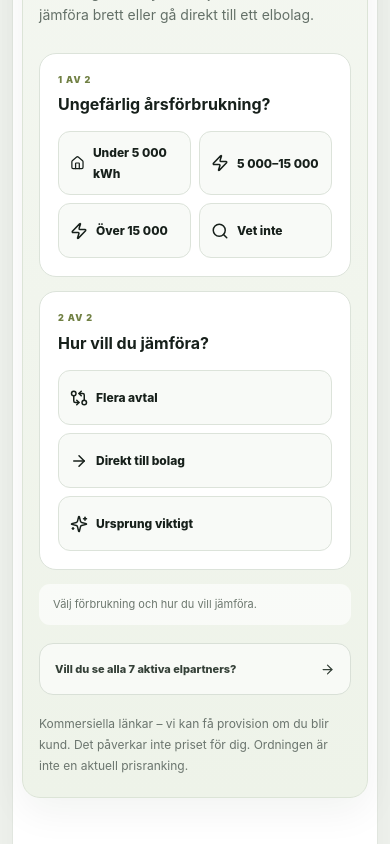
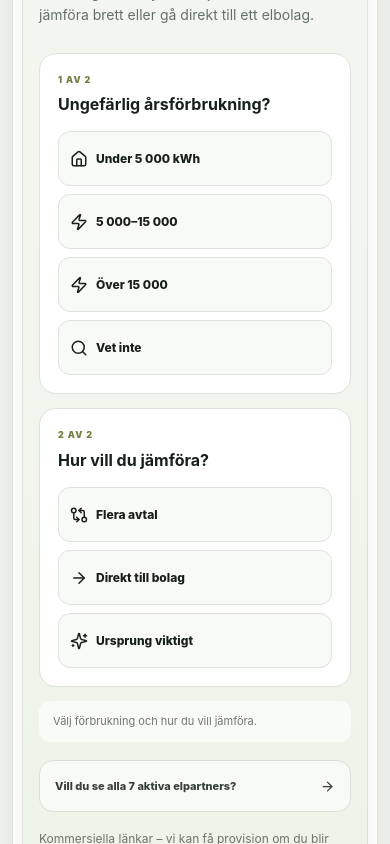
Before and after one commit to arvidlandin-cpu/sankkostnaden, a Next.js app: page /elavtal/billigaste-elavtalet in a window 390 px wide. Shown: the part 2180-3024 px from the top of the page. Built offline with nearby package versions, Linux system fonts and the light colour scheme.

Commit message:
Support guided matchers across all categories

```diff
--- a/styles/global.css
+++ b/styles/global.css
@@ -1683,3 +1683,26 @@ footer{
   .allPartnersGrid>a:nth-last-child(-n+2){border-bottom:1px solid #e8ece6}
   .allPartnersGrid>a:last-child{border-bottom:0}
 }
+
+
+/* Cross-category guided matcher additions 2026-09-21 */
+.matchOptionsTwoByTwo{
+  grid-template-columns:1fr 1fr;
+}
+.matchQuestionsSingle{
+  grid-template-columns:minmax(0,560px);
+}
+.matchPartnerGridAdaptive{
+  grid-template-columns:repeat(auto-fit,minmax(240px,1fr));
+}
+.mobileMatcher .partnerFine{
+  margin-top:16px;
+}
+@media(max-width:700px){
+  .matchOptionsTwoByTwo{
+    grid-template-columns:1fr;
+  }
+  .matchQuestionsSingle{
+    grid-template-columns:1fr;
+  }
+}
```
